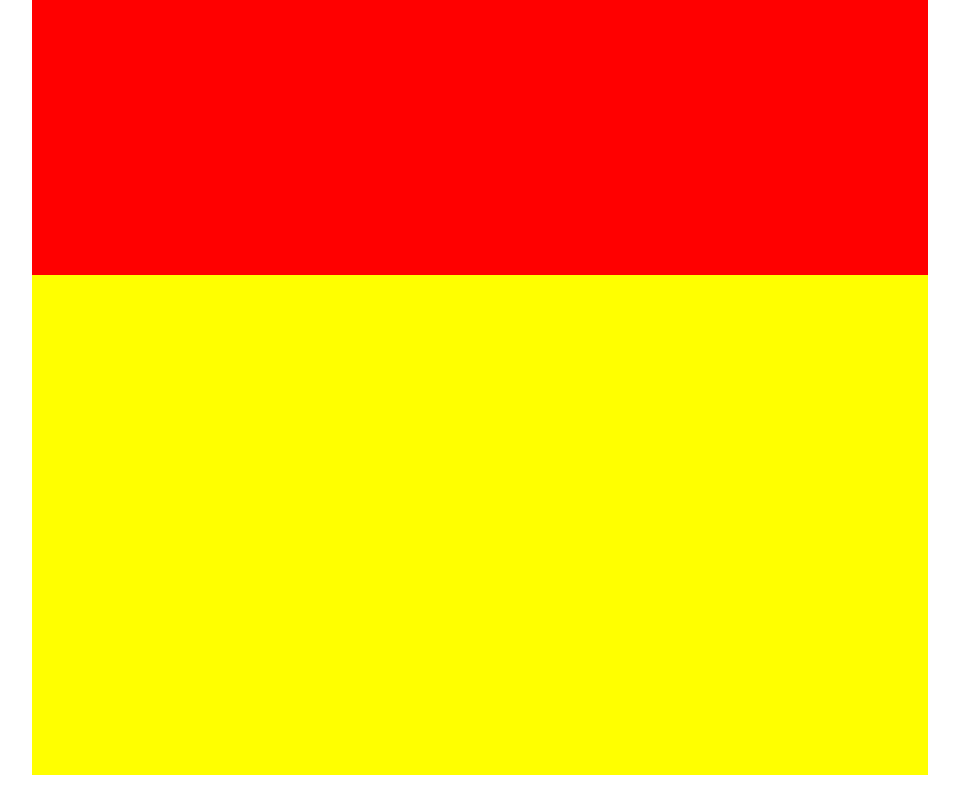
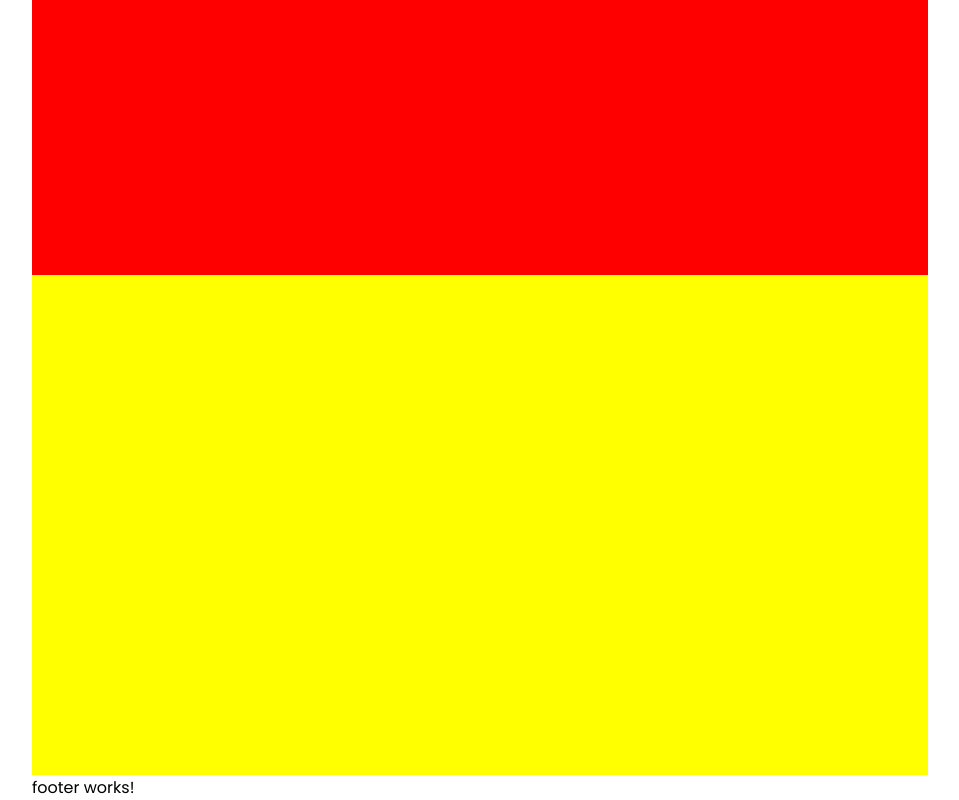
Before and after one commit to InfoMax95/fisio_client, an Angular app: page /homepage in a window 1280 px wide. Shown: the part 877-1677 px from the top of the page, without its empty margins (160-1119 px from the left). Before the commit the page ends 1652 px from the top, so only its background shows below. Built offline with nearby package versions, Linux system fonts and the light colour scheme.

Commit message:
add footer

```diff
--- a/src/app/app.component.html
+++ b/src/app/app.component.html
@@ -6,5 +6,5 @@
   <router-outlet></router-outlet>
 </main>
 <footer class="footer">
-
+  <app-footer></app-footer>
 </footer>
--- a/src/app/app.component.scss
+++ b/src/app/app.component.scss
@@ -7,3 +7,7 @@
   margin: auto;
   background-color: var(--background-color-main);
 }
+.footer {
+  width: 70%;
+  margin: auto;
+}
--- a/src/app/app.module.ts
+++ b/src/app/app.module.ts
@@ -16,6 +16,7 @@
 import { NavbarComponent } from './shared/navbar/navbar.component';
 import { HeaderComponent } from './shared/header/header.component';
 import { FontAwesomeModule } from '@fortawesome/angular-fontawesome';
+import { FooterComponent } from './shared/footer/footer.component';
 
 @NgModule({
   declarations: [
@@ -29,7 +30,8 @@
     ContactMeComponent,
     HomepageComponent,
     NavbarComponent,
-    HeaderComponent
+    HeaderComponent,
+    FooterComponent
   ],
   imports: [
     BrowserModule,
--- /dev/null
+++ b/src/app/shared/footer/footer.component.html
@@ -0,0 +1 @@
+<p>footer works!</p>
```
Also changed, not shown: src/app/shared/footer/footer.component.ts (added, +10 -0 lines), src/app/shared/footer/footer.component.scss (added).
